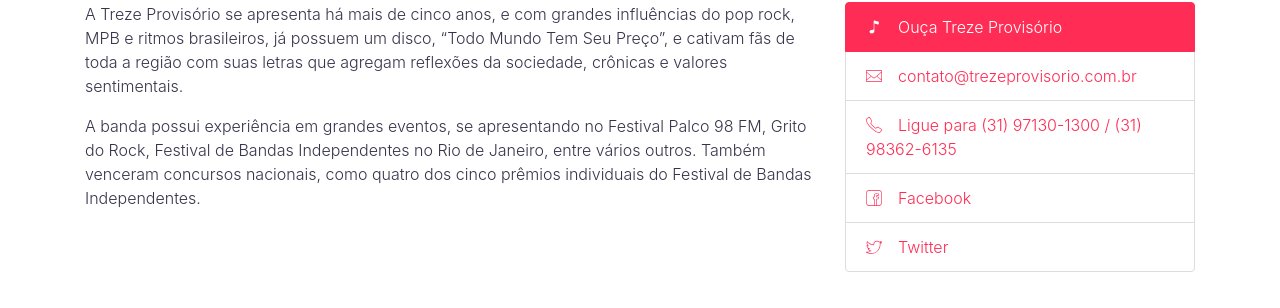
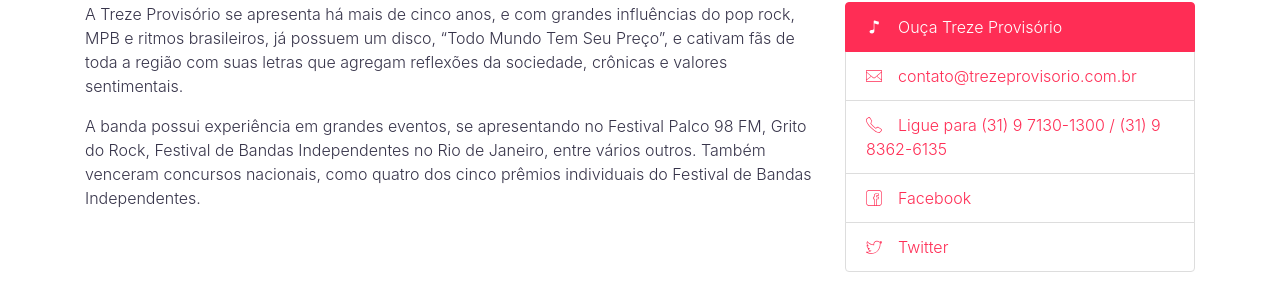
Before and after one commit to tocaki/tocaki.github.io, a Jekyll site: the page built from _artists/2016-10-28-treze-provis-rio.md, in a window 1280 px wide. Shown: the part 446-754 px from the top of the page. Built offline with Jekyll 4.4.1, drawn with Linux system fonts in a browser that asks for light colours.

Commit message:
Updated 2016-10-28-treze-provis-rio.md

```diff
--- a/_artists/2016-10-28-treze-provis-rio.md
+++ b/_artists/2016-10-28-treze-provis-rio.md
@@ -11,7 +11,7 @@
 twitter: trezeprovisorio
 facebook: trezeprovisorio
 email: contato@trezeprovisorio.com.br
-phone: (31) 97130-1300 / (31) 98362-6135
+phone: (31) 9 7130-1300 / (31) 9 8362-6135
 ---
 A Treze Provisório se apresenta há mais de cinco anos, e com grandes influências do pop rock, MPB e ritmos brasileiros, já possuem um disco, "Todo Mundo Tem Seu Preço", e cativam fãs de toda a região com suas letras que agregam reflexões da sociedade, crônicas e valores sentimentais.
 
```
